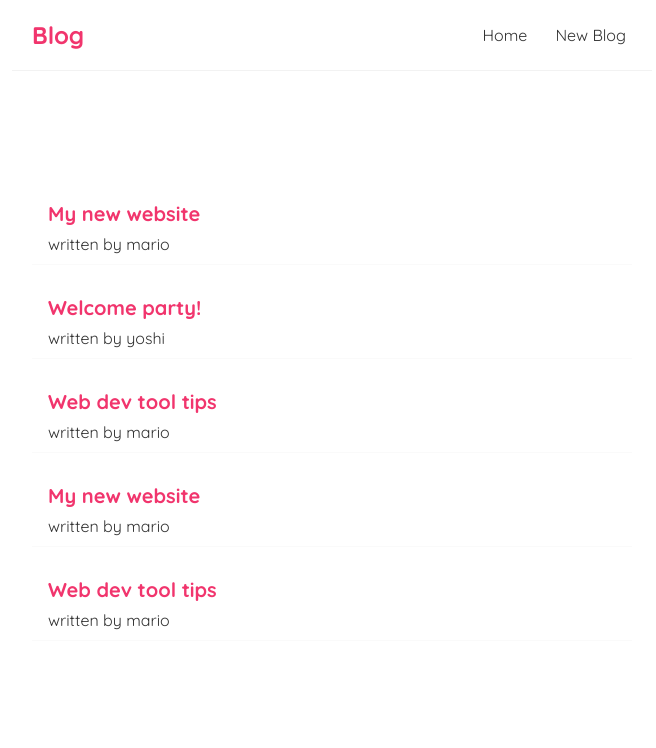
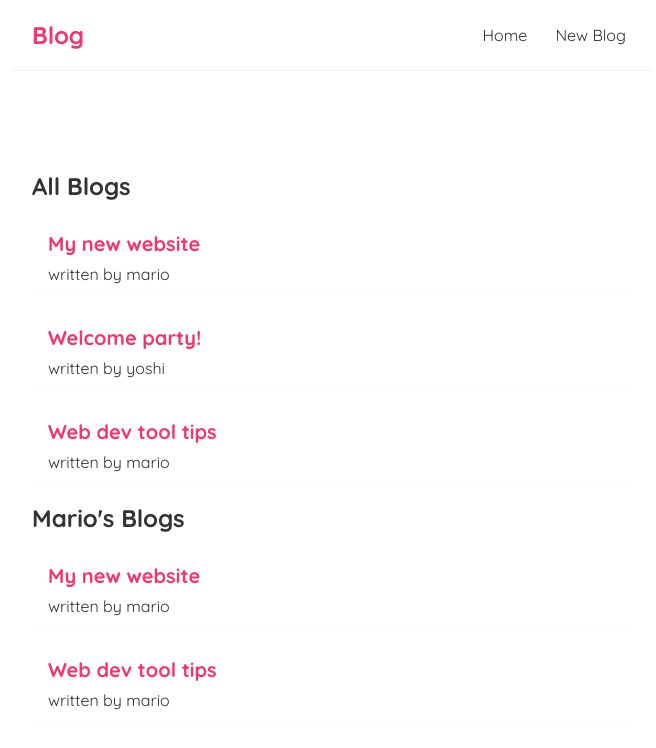
Before and after one commit to Philani101/Simple-React-WebApp, a React (Vite) app in the folder my-app/: page / in a window 1280 px wide. Shown: the top 748 px of the page, without its empty margins (308-964 px from the left). Built offline with nearby package versions, Linux system fonts and the light colour scheme.

Commit message:
minor fixes

```diff
--- a/my-app/src/Home.jsx
+++ b/my-app/src/Home.jsx
@@ -9,7 +9,9 @@ const Home = () => {
     ])
     return (
         <div className="home">
+          <h2>All Blogs</h2>
           <BlogList blogs = {blogs}/>
+          <h2>Mario's Blogs</h2>
           <BlogList blogs = {blogs.filter((blog) => blog.author === 'mario')}/>
         </div>
      );
```
